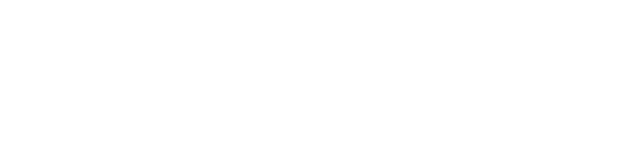
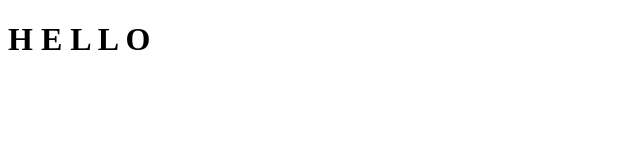
Before and after one commit to g3t2liv3/AnimatedTextGitDemo, a plain HTML site: page index.html in a window 1280 px wide. Shown: the whole page, without its empty margins (0-640 px from the left). Drawn offline with Linux system fonts and the light colour scheme.

Commit message:
This is an updated demo

```diff
--- /dev/null
+++ b/index.css
@@ -0,0 +1,3 @@
+.letters {
+    font-family: 'Courier New', Courier, monospace;
+}
--- a/index.html
+++ b/index.html
@@ -4,9 +4,18 @@
     <meta charset="UTF-8">
     <meta http-equiv="X-UA-Compatible" content="IE=edge">
     <meta name="viewport" content="width=device-width, initial-scale=1.0">
+    <link rel="stylesheet" href="index.css">
     <title>Git Demo</title>
 </head>
 <body>
 
+    <h1>
+        <span class="letter">H</span>
+        <span class="letter">E</span>
+        <span class="letter">L</span>
+        <span class="letter">L</span>
+        <span class="letter">O</span>
+    </h1>
+
 </body>
 </html>
```
